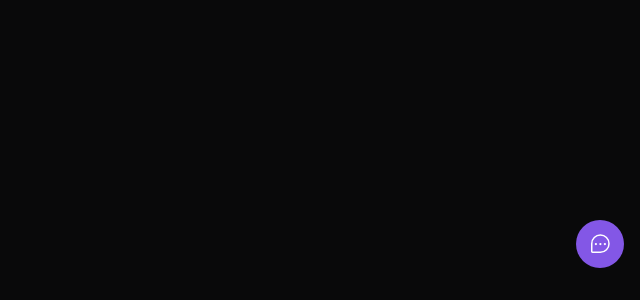
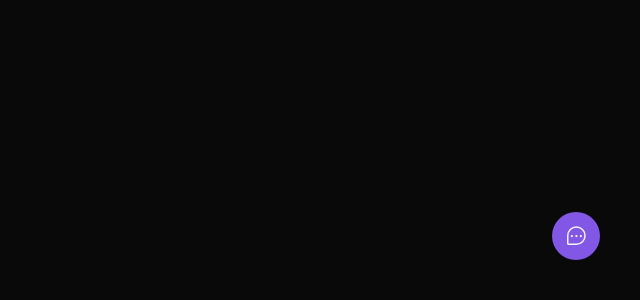
Before and after one commit to gustavoabel/feedback-widget, a React (Vite) app in the folder web/: page / in a window 1280 px wide. Shown: the part 500-800 px from the top of the page, without its empty margins (640-1280 px from the left). Built offline with nearby package versions, Linux system fonts and the light colour scheme.

Commit message:
🔥 feat: create prisma server and useCases

```diff
--- a/web/src/components/Widget/WidgetForm/ScreenshotButton.tsx
+++ b/web/src/components/Widget/WidgetForm/ScreenshotButton.tsx
@@ -1,4 +1,4 @@
-import html2canvas from "html2canvas";
+import html2canvas from 'html2canvas';
 import { Camera, Trash } from "phosphor-react";
 import { useState } from "react";
 import { Loading } from "../../Loading";
--- a/web/src/components/Widget/WidgetForm/index.tsx
+++ b/web/src/components/Widget/WidgetForm/index.tsx
@@ -1,6 +1,6 @@
 import { useState } from 'react';
 import { FeedbackContentStep } from './Steps/FeedbackContentStep';
-import { FeedbackSuccessStep } from './Steps/FeedbackSuccessStep';
+import { FeedbackSuccessStep } from './Steps/FeedbackSucessStep';
 import { FeedbackTypeStep } from './Steps/FeedbackTypeStep';
 
 import bugImageUrl from '../../../assets/bug.svg';
--- a/web/src/components/Widget/index.tsx
+++ b/web/src/components/Widget/index.tsx
@@ -1,22 +1,34 @@
-import { Popover } from '@headlessui/react'
-import { ChatTeardropDots } from 'phosphor-react'
-import { WidgetForm } from './WidgetForm'
+import { ChatTeardropDots } from "phosphor-react";
+import { Popover, Transition } from '@headlessui/react'
+import { WidgetForm } from "./WidgetForm";
+import { Fragment } from "react";
 
 export function Widget() {
   return (
-    <Popover className='absolute bottom-4 right-4 md:bottom-8 md-right-8 flex flex-col items-end'>
+    <Popover className="bottom-4 right-4 md:bottom-10 md:right-10 absolute flex flex-col items-end">
+      {/* <Transition
+        as={Fragment}
+        enter="transition duration-100 ease-out"
+        enterFrom="transform scale-95 opacity-0"
+        enterTo="transform scale-100 opacity-100"
+        leave="transition duration-75 ease-out"
+        leaveFrom="transform scale-100 opacity-100"
+        leaveTo="transform scale-95 opacity-0"
+      > */}
         <Popover.Panel>
           <WidgetForm />
         </Popover.Panel>
+      {/* </Transition> */}
 
-      <Popover.Button className='bg-brand-500 rounded-full px-3 h-12 text-white flex items-center group'>
-      <ChatTeardropDots className='w-6 h-6' />
-
-      <span className='max-w-0 overflow-hidden group-hover:max-w-xs transition-all duration-500 ease-linear'>
-      <span className='pl-2'></span>
+      <Popover.Button
+        className="h-12 group bg-brand-500 rounded-full px-3 flex items-center"
+      >
+        <ChatTeardropDots className="w-6 h-6 overflow-visible" />
+        <span className="flex-1 max-w-0 overflow-hidden group-hover:max-w-xs transition-width duration-500 ease-linear">
+          <span className="pl-2"></span>
           Feedback
         </span>
       </Popover.Button>
     </Popover>
-     )
+  );
 }
```
Also changed, not shown: 1 other file (tests, documents, lock files or other folders). Lines whose indentation alone changed are shown as unchanged.
